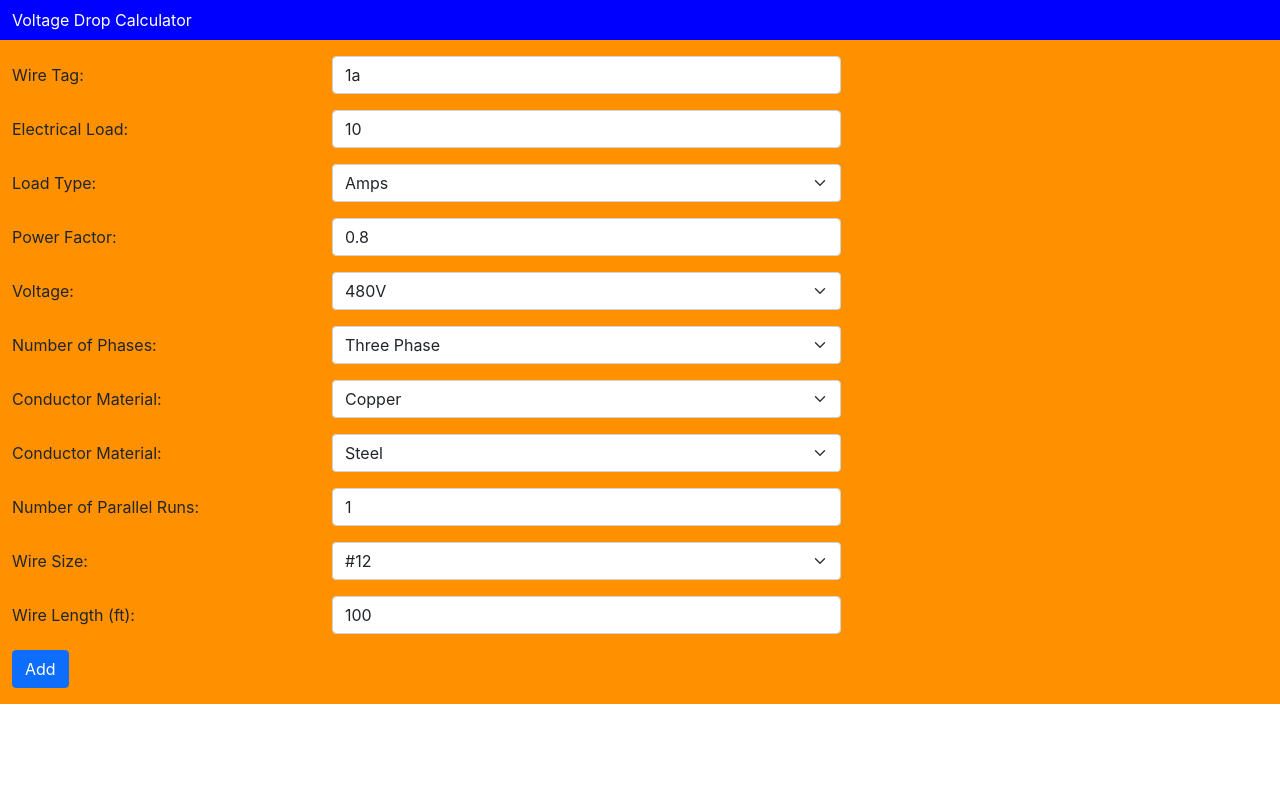
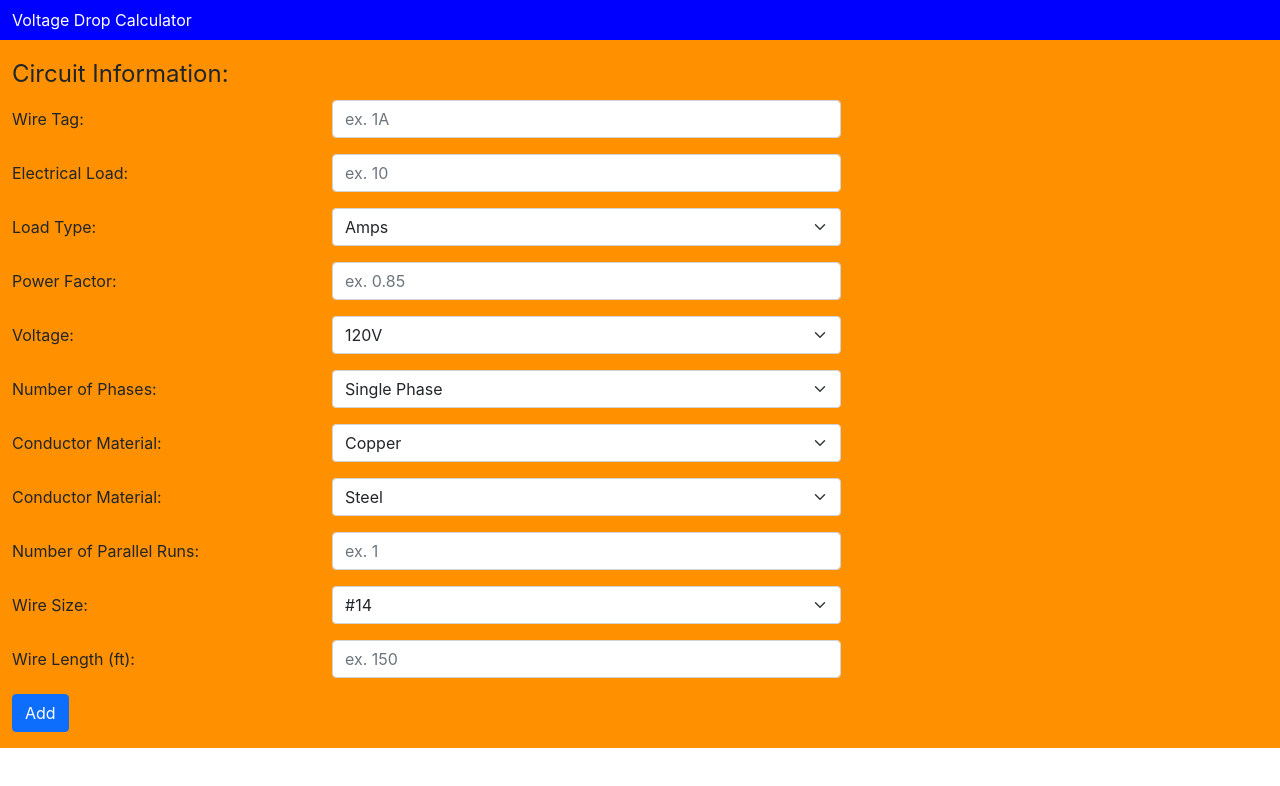
Before and after one commit to jrt5054/vd-calc, a React (Create React App) app: page / in a window 1280 px wide. Shown: the top 786 px of the page. Built offline with nearby package versions, Linux system fonts and the light colour scheme.

Commit message:
tweak form

```diff
--- a/src/Form.js
+++ b/src/Form.js
@@ -33,12 +33,14 @@ class Form extends React.Component {
     return (
       <div className="container-fluid pt-3 pb-3">
         <form onSubmit={this.handleSubmit}>
+          <fieldset>
+            <legend>Circuit Information:</legend>
             <div className="row mb-3">
               <label htmlFor="wireTag" className="col-sm-3 col-form-label">
                 Wire Tag:
               </label>
               <div className="col-sm-5">
-              <input type="text" className="form-control" id="wireTag" defaultValue="1a" placeholder="ex. 1A"/>
+                <input type="text" className="form-control" id="wireTag" placeholder="ex. 1A"/>
               </div>
             </div>
 
@@ -47,7 +49,7 @@ class Form extends React.Component {
                 Electrical Load:
               </label>
               <div className="col-sm-5">
-              <input type="text" className="form-control" id="load" defaultValue="10" placeholder="ex. 10"/>
+                <input type="text" className="form-control" id="load" placeholder="ex. 10"/>
               </div>
             </div>
 
@@ -69,7 +71,7 @@ class Form extends React.Component {
                 Power Factor:
               </label>
               <div className="col-sm-5">
-              <input type="text" className="form-control" id="pf" defaultValue="0.8" placeholder="ex. 0.85"/>
+                <input type="text" className="form-control" id="pf" placeholder="ex. 0.85"/>
               </div>
             </div>
 
@@ -78,7 +80,7 @@ class Form extends React.Component {
                 Voltage:
               </label>
               <div className="col-sm-5">
-              <select id="voltage" className="form-select" defaultValue="480">
+                <select id="voltage" className="form-select">
                   <option value="120">120V</option>
                   <option value="208">208V</option>
                   <option value="277">277V</option>
@@ -92,7 +94,7 @@ class Form extends React.Component {
                 Number of Phases:
               </label>
               <div className="col-sm-5">
-              <select id="numOfPhases" className="form-select" defaultValue="three">
+                <select id="numOfPhases" className="form-select">
                   <option value="single">Single Phase</option>
                   <option value="three">Three Phase</option>
                 </select>
@@ -129,7 +131,7 @@ class Form extends React.Component {
                 Number of Parallel Runs:
               </label>
               <div className="col-sm-5">
-              <input type="text" className="form-control" id="parallelRuns" defaultValue="1" placeholder="ex. 1"/>
+                <input type="text" className="form-control" id="parallelRuns" placeholder="ex. 1"/>
               </div>
             </div>
 
@@ -138,7 +140,7 @@ class Form extends React.Component {
                 Wire Size:
               </label>
               <div className="col-sm-5">
-              <select id="wireSize" className="form-select" defaultValue="#12">
+                <select id="wireSize" className="form-select" >
                   {this.props.listOfWireSizes.map((element, i) => {
                     return (
                       <option key={i} value={element}>
@@ -155,14 +157,14 @@ class Form extends React.Component {
                 Wire Length (ft):
               </label>
               <div className="col-sm-5">
-              <input type="text" className="form-control" id="wireLength" defaultValue="100" placeholder="ex. 150"/>
+                <input type="text" className="form-control" id="wireLength" placeholder="ex. 150"/>
               </div>
             </div>
 
             <div className="col-12">
               <button type="submit" className="btn btn-primary">Add</button>
               </div>
-
+            </fieldset>
         </form>
       </div>
     );
--- a/src/SingleLineItem.js
+++ b/src/SingleLineItem.js
@@ -32,8 +32,7 @@ class SingleLineItem extends React.Component {
         return (
         <li>
             {
-            `ID: ${id} |
-            Wire Tag: ${wireTag} |
+            `Wire Tag: ${wireTag} |
             Load: ${load} ${loadType} |
             Power Factor: ${pf} |
             Voltage: ${voltage}V |
```
Lines whose indentation alone changed are shown as unchanged.
